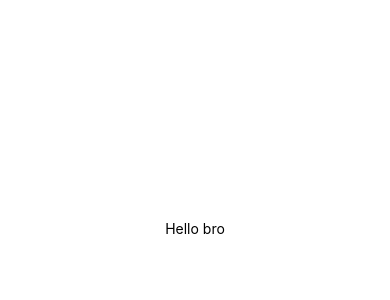
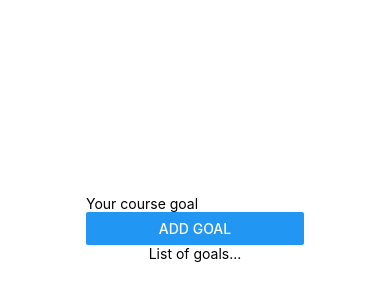
Before and after one commit to devmev10/goal-tracker, a React Native app: screen / in a window 390 px wide. Shown: the part 194-494 px from the top of the page. Built offline with nearby package versions, Linux system fonts and the light colour scheme.

Commit message:
Add Goals component

```diff
--- a/App.js
+++ b/App.js
@@ -1,11 +1,17 @@
-import { StatusBar } from 'expo-status-bar';
-import { StyleSheet, Text, View } from 'react-native';
+import { StyleSheet, View, Button, TextInput, FlatList, Text } from 'react-native';
+import { useState } from 'react';
+import GoalItem from './components/GoalItem';
 
 export default function App() {
   return (
-    <View style={styles.container}>
-      <Text>Hello bro</Text>
-      <StatusBar style="auto" />
+    <View  style={styles.container}>
+      <View style={styles.inputContainer}>
+            <TextInput style={styles.TextInput} placeholder='Your course goal'/>
+            <Button title='Add Goal' />
+      </View>
+      <View>
+        <Text>List of goals...</Text>
+      </View>
     </View>
   );
 }
--- /dev/null
+++ b/components/GoalItem.js
@@ -0,0 +1,21 @@
+import { StyleSheet }   from "react-native";
+
+export default function GoalItem(props){
+    return(
+        <View style={Styles.goalItem}>
+            <Text style={styles.goalItem}>{itemData.item.text}</Text>
+        </View>
+    )
+}
+
+const styles = StyleSheet.create({
+    goalItem:{
+        margin: 8,
+        padding: 8,
+        borderRadius: 6,
+        backgroundColor: 'purple'
+    },
+    goalText:{
+        color: 'white'
+    }
+})
```
Also changed, not shown: components/GoalInput.js (added).
